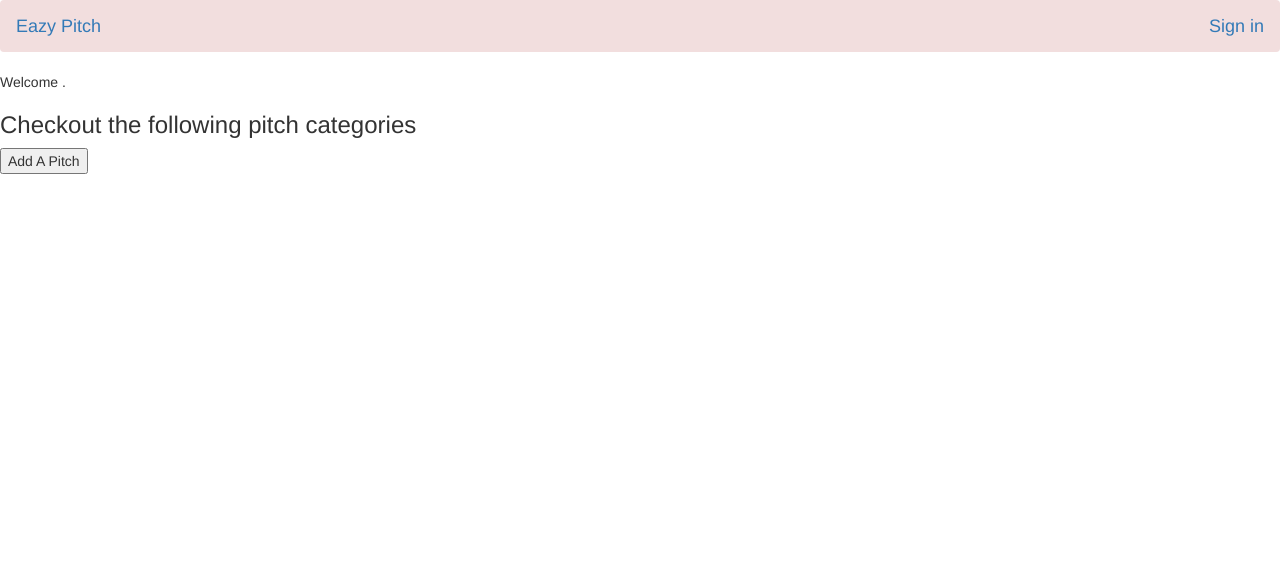
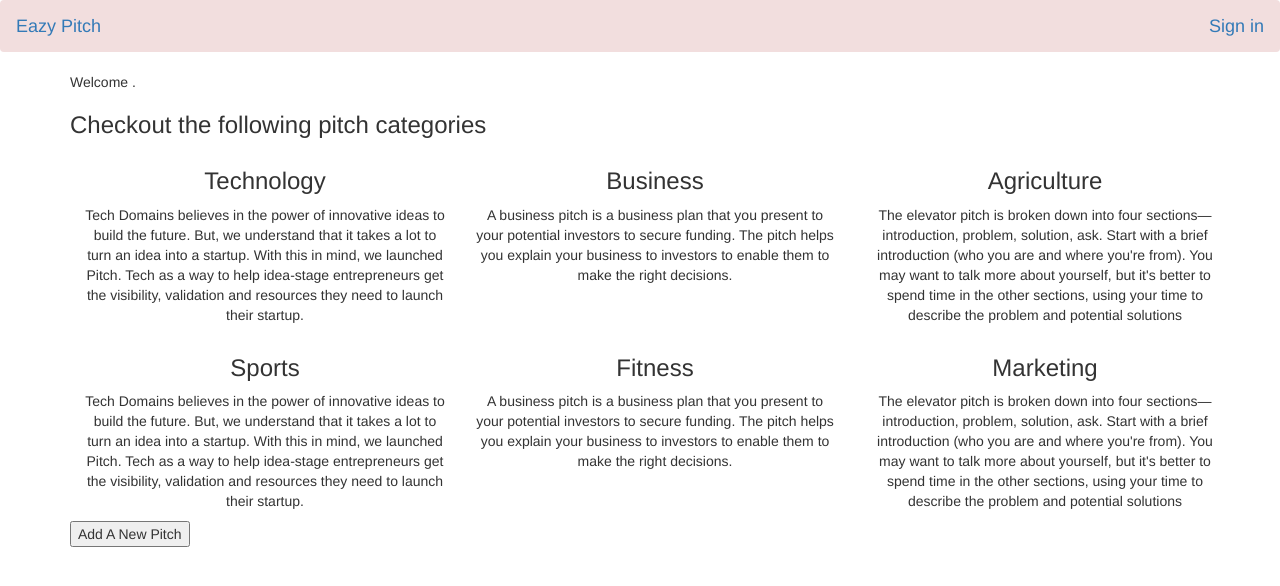
Before and after one commit to danknjoroge/Pitch, a Flask app: page /home/ in a window 1280 px wide. Shown: the top 586 px of the page. Run offline with Flask 2, Linux system fonts and the light colour scheme; some libraries are stand-ins or nearby versions.

Commit message:
added a category template

```diff
--- a/app/templates/home.html
+++ b/app/templates/home.html
@@ -3,9 +3,45 @@
 
 
 {% block content %}
-<p>
+<div class="container">
     Welcome {{current_user.username}}.
 
     <h3>Checkout the following pitch categories</h3>
-    <input type="button" value="Add A Pitch">
-</p>{% endblock %}
+
+
+    <div class="container text-center">
+        <div class="row">
+            <div class="col-md-4">
+                <h3>Technology</h3>
+                <p>Tech Domains believes in the power of innovative ideas to build the future. But, we understand that it takes a lot to turn an idea into a startup. With this in mind, we launched Pitch. Tech as a way to help idea-stage entrepreneurs get the visibility, validation and resources they need to launch their startup.</p>
+            </div>
+            <div class="col-md-4">
+                <h3>Business</h3>
+                <p>A business pitch is a business plan that you present to your potential investors to secure funding. The pitch helps you explain your business to investors to enable them to make the right decisions.</p>
+            </div>
+            <div class="col-md-4">
+                <h3>Agriculture</h3>
+                <p>The elevator pitch is broken down into four sections—introduction, problem, solution, ask. Start with a brief introduction (who you are and where you're from). You may want to talk more about yourself, but it's better to spend time in the other sections, using your time to describe the problem and potential solutions</p>
+            </div>
+        </div>
+    </div>
+    <div class="container text-center">
+        <div class="row">
+            <div class="col-md-4">
+                <h3>Sports</h3>
+                <p>Tech Domains believes in the power of innovative ideas to build the future. But, we understand that it takes a lot to turn an idea into a startup. With this in mind, we launched Pitch. Tech as a way to help idea-stage entrepreneurs get the visibility, validation and resources they need to launch their startup.</p>
+            </div>
+            <div class="col-md-4">
+                <h3>Fitness</h3>
+                <p>A business pitch is a business plan that you present to your potential investors to secure funding. The pitch helps you explain your business to investors to enable them to make the right decisions.</p>
+            </div>
+            <div class="col-md-4">
+                <h3>Marketing</h3>
+                <p>The elevator pitch is broken down into four sections—introduction, problem, solution, ask. Start with a brief introduction (who you are and where you're from). You may want to talk more about yourself, but it's better to spend time in the other sections, using your time to describe the problem and potential solutions</p>
+            </div>
+        </div>
+    </div>
+
+    <input type="button" value="Add A New Pitch">
+
+</div>{% endblock %}
--- a/app/templates/navbar.html
+++ b/app/templates/navbar.html
@@ -13,7 +13,7 @@
         <ul class="nav navbar-nav navbar-right navbar-brand">
             {% if current_user.is_authenticated %}
             <a href="{{url_for('main.profile',uname=current_user.username)}}">Profile</a>
-            <a href="/categories/">Categories</a>
+            <!-- <a href="/categories/">Categories</a> -->
 
             <!-- <a style="color:orangered;padding:15px;">{{current_user.username}}</a> -->
             <a href="{{url_for('auth.logout')}}">Sign out</a>
```
